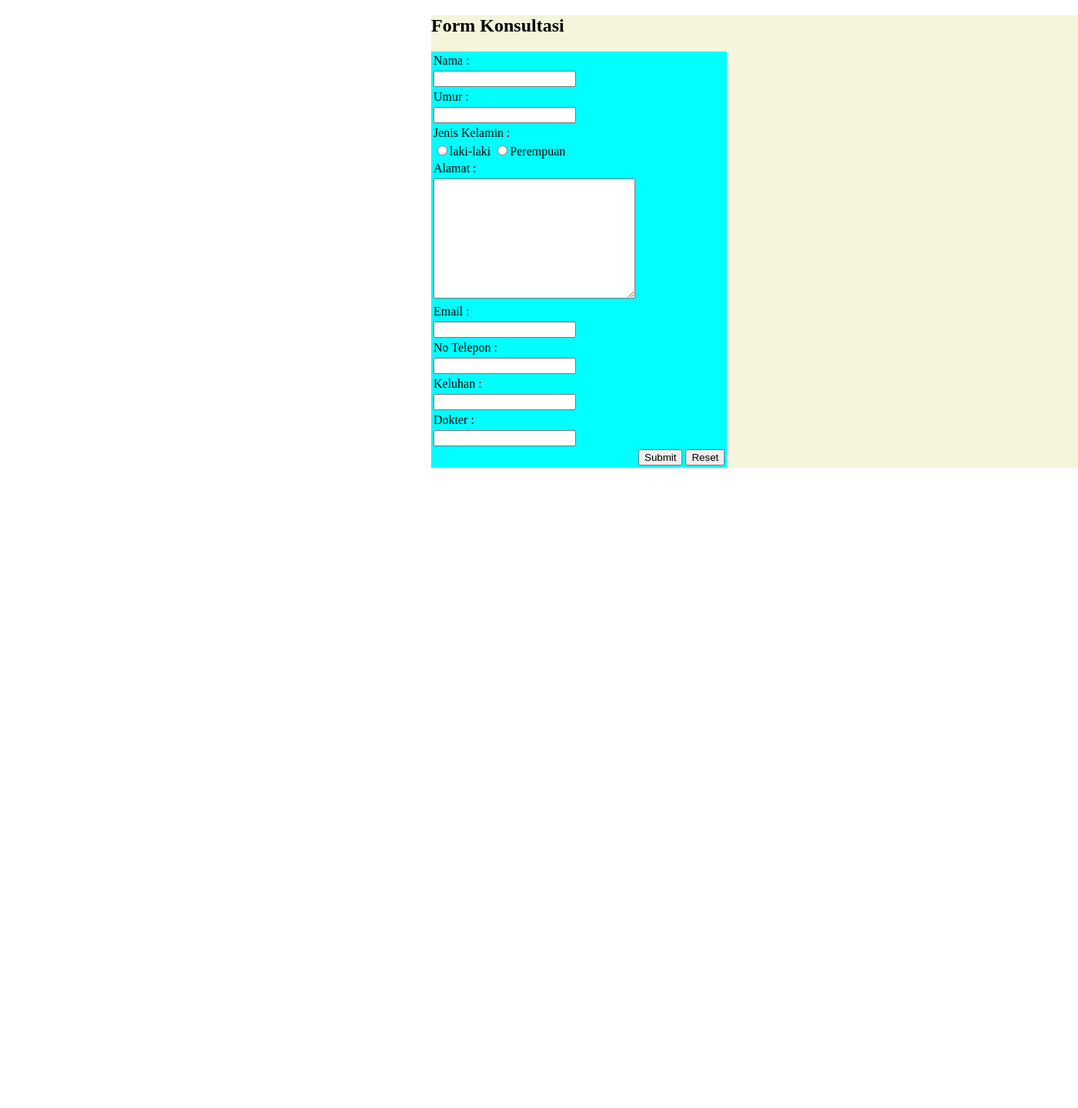
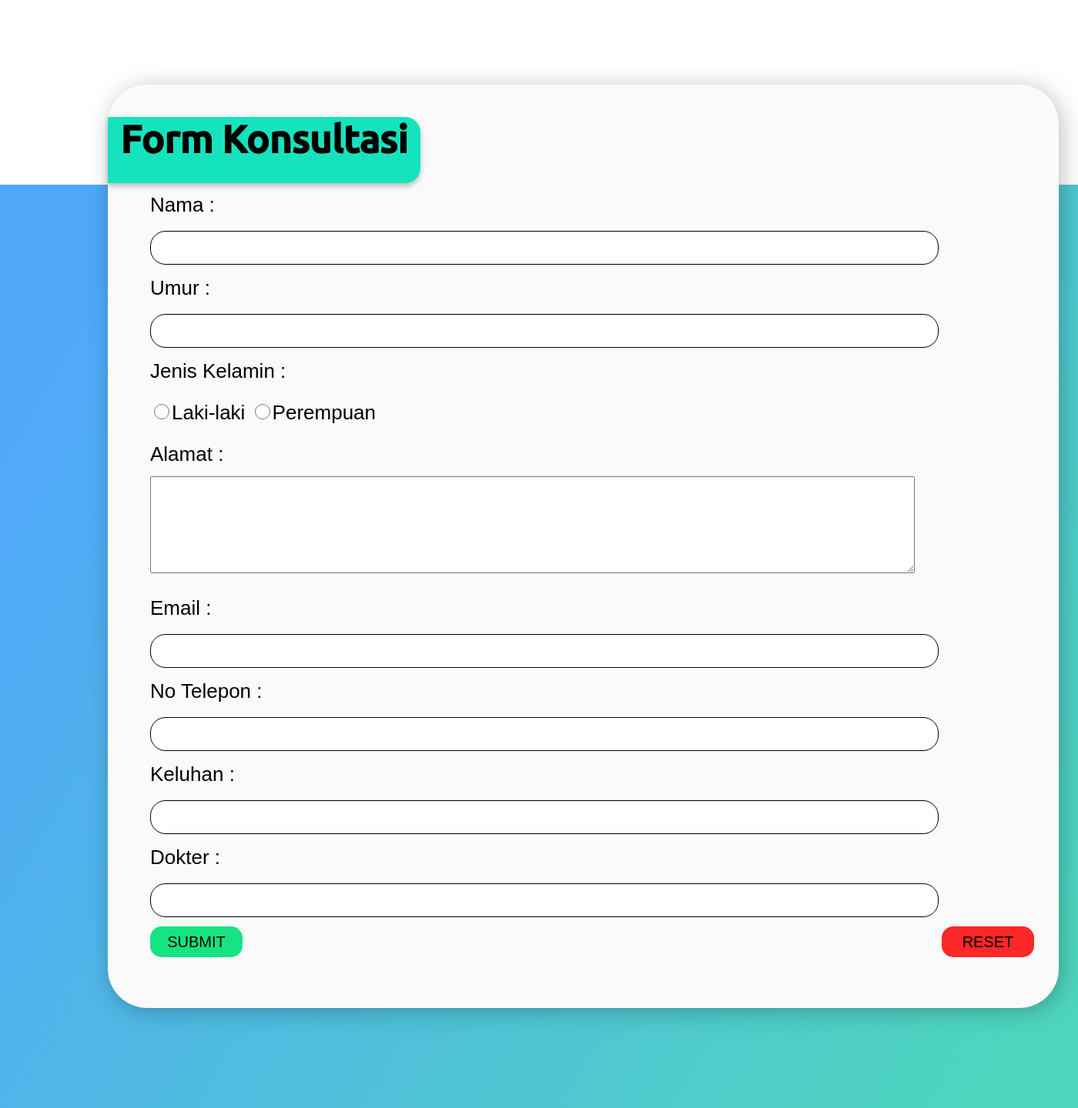
Before and after one commit to DivadanAr/We-Care, a PHP site: page /form_consult.html in a window 1400 px wide. Shown: the part 70-1510 px from the top of the page at 77% size. Before the commit the page ends 678 px from the top, so only its background shows below. Run offline with PHP 8.4, Linux system fonts and the light colour scheme.

Commit message:
landingpage 80%

```diff
--- a/landingpage/form_consult.html
+++ b/landingpage/form_consult.html
@@ -6,8 +6,13 @@
     <meta name="viewport" content="width=device-width, initial-scale=1.0">
     <link rel="stylesheet" href="style_form.css">
     <title>Document</title>
+    <!-- font ubuntu -->
+    <link rel="preconnect" href="https://fonts.googleapis.com">
+    <link rel="preconnect" href="https://fonts.gstatic.com" crossorigin>
+    <link href="https://fonts.googleapis.com/css2?family=Ubuntu:wght@300;400;500;600&display=swap" rel="stylesheet">
 </head>
 <body>
+    <!-- Header -->
     <div id="home" class="header">
         <div class="container-navbar">
             <div class="navbar">
@@ -23,7 +28,10 @@
                 </div>
              </div>
         </div>
+        <div class="background1"></div>
+        <!-- form -->
     <form action="">
+        <div class="background2">
             <table>
                 <div class="judul_form">
                     <h2>Form Konsultasi</h2>
@@ -45,7 +53,7 @@
                 </tr>
                 <tr>
                     <td>
-                    <input type="radio" name="jenis_kelamin" value="laki-laki">laki-laki
+                        <input type="radio" name="jenis_kelamin" value="laki-laki">Laki-laki
                         <input type="radio" name="jenis_kelamin" value="perempuan">Perempuan
                     </td>
                 </tr>
@@ -53,7 +61,7 @@
                     <td>Alamat :</td>
                 </tr>
                 <tr>
-                <td><textarea name="" id="" cols="30" rows="10"></textarea></td>
+                    <td><textarea name="" id="" cols="80" rows="5"></textarea></td>
                 </tr>
                 <tr>
                     <td>Email :</td>
@@ -80,11 +88,12 @@
                     <td><input type="text"></td>
                 </tr>
                 <tr>
-                <td></td>
                     <td><input type="submit"></td>
                     <td><input type="reset"></td>
                 </tr>
             </table>
+        </div>
+
     </form>
 </body>
 </html>
--- a/landingpage/style.css
+++ b/landingpage/style.css
@@ -188,7 +188,9 @@ a{
     width: 270px;
     padding: 0;
     box-shadow: 0px 4px 5px rgba(0, 0, 0, 0.25);
-
+}
+.dokter_card:hover{
+    box-shadow: 2px 2px 40px #4ED6BD;
 }
 
 .dokter_card h2{
@@ -347,3 +349,4 @@ a{
     font-family: 'Ubuntu', sans-serif;
     margin-top: 50px;
 }
+/* KEPIN */
--- a/landingpage/style_form.css
+++ b/landingpage/style_form.css
@@ -56,10 +56,109 @@ a{
 .li-navbar:last-child{
     margin-right: 50px;
 }
-form{
-    background-color: beige;
-    margin-left: 40%;
+
+.background1{
+    width: 100%;
+    height: 1200px;
+    margin-top: 240px;
+    background-image: linear-gradient(120deg,#50A8FA 10%, #4ED6BD 95%);
 }
+
+.judul_form{
+    width: 406px;
+    height: 86px;
+    left: 103px;
+    top: 196px;
+
+    background: #16E3BE;
+    box-shadow: 0px 4px 7px rgba(0, 0, 0, 0.25);
+    border-radius: 0px 20px 20px 0px;
+}
+.judul_form h2{
+    font-size: 50px;
+    font-family: 'Ubuntu', sans-serif;
+    text-align: center;
+
+}
+
 table{
-    background-color: aqua;
+    margin-left: 52px;
 }
+.background2{
+    position: absolute;
+    width: 1235px;
+    height: 1200px;
+    left: 140px;
+    top: 180px;background: #FAFAFA;
+    box-shadow: 4px 4px 30px rgba(0, 0, 0, 0.25);
+    border-radius: 51px;
+}
+
+.background2 td{
+    font-family: 'quicksand', sans-serif;
+    font-weight: 500;
+    font-size: 26px;
+    line-height: 50px;
+    color: #000000;
+    margin-bottom: 200px;
+}
+.background2 tr:nth-child(2) td input,
+.background2 tr:nth-child(4) td input,
+.background2 tr:nth-child(10) td input,
+.background2 tr:nth-child(12) td input,
+.background2 tr:nth-child(14) td input,
+.background2 tr:nth-child(16) td input{
+    width: 1000px;
+    height: 40px;
+    background: #FFFFFF;
+    border: 1px solid #000000;
+    border-radius: 20px;
+    padding-left: 20px;
+    font-family: 'Ubuntu', sans-serif;
+    font-size: 20px;
+}
+.background2 tr:nth-child(6) td input{
+    font-size: 20px;
+    height: 20px;
+    width: 20px;
+}
+.background2 tr:nth-child(8) td textarea{
+    padding-left: 10px;
+    font-family: 'Ubuntu', sans-serif;
+    font-size: 20px;
+}
+.background2 tr:last-child td:first-child input{
+    background-color: #16E381;
+    border-radius: 15px;
+    width: 120px;
+    height: 40px;
+    font-size: 20px;
+    font-family: 'quicksand', sans-serif;
+    border: none;
+    font-weight: 500;
+    text-transform: uppercase;
+}
+.background2 tr:last-child td:first-child input:hover{
+   text-transform: uppercase;
+   box-shadow: 5px 5px 3px rgba(0, 255, 34, 0.485);
+   transition: .9s;
+}
+.background2 tr:last-child td:last-child input{
+    background-color: #FD2828;
+    border-radius: 15px;
+    width: 120px;
+    height: 40px;
+    font-size: 20px;
+    font-family: 'quicksand', sans-serif;
+    border: none;
+    font-weight: 500;
+    text-transform: uppercase;
+}
+.background2 tr:last-child td:last-child input:hover{
+    text-transform: uppercase;
+    box-shadow: 5px 5px 3px rgba(255, 0, 0, 0.485);
+    transition: .9s;
+ }
+.judul_form tr:last-child td{
+    display: flex;
+}
```
Also changed, not shown: landingpage/landingpage.html (+5 -4 lines), landingpage/hiv-virus.png (deleted), landingpage/red-eyes.png (added). Lines whose indentation alone changed are shown as unchanged.
